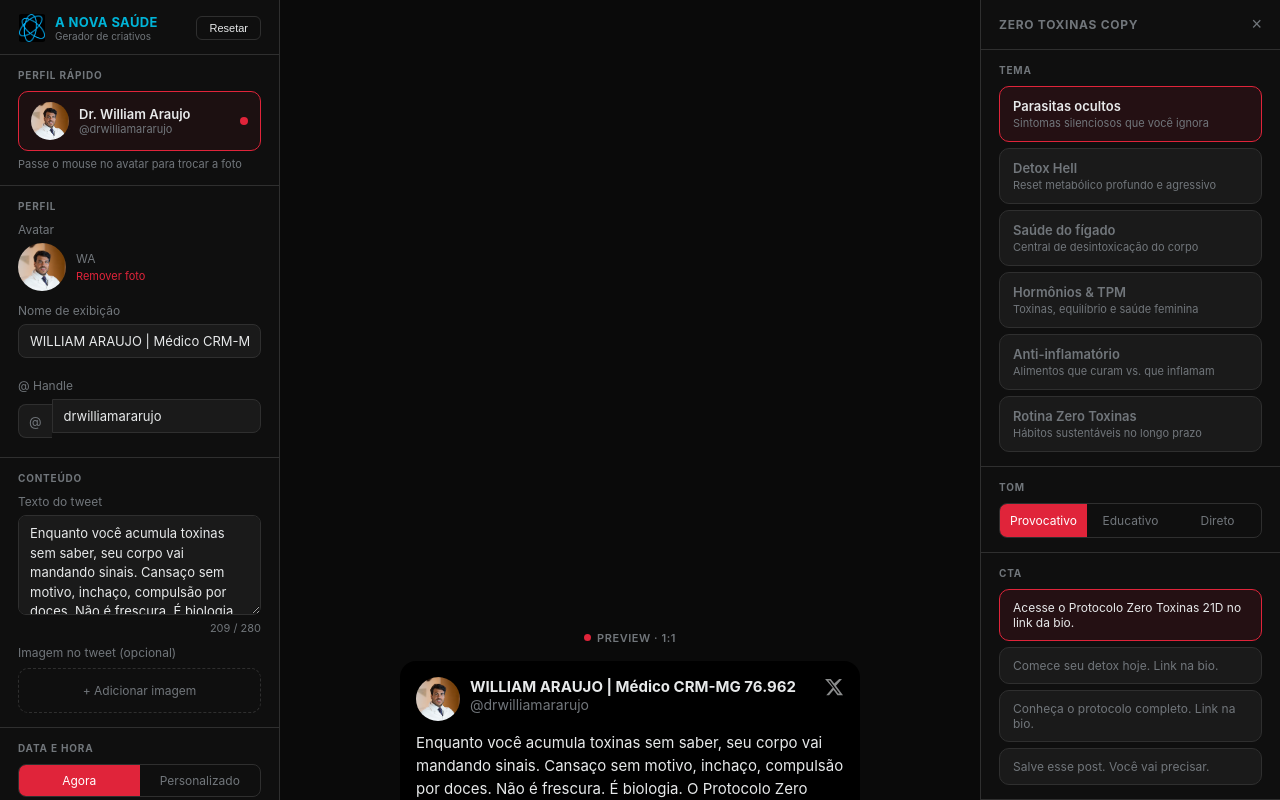
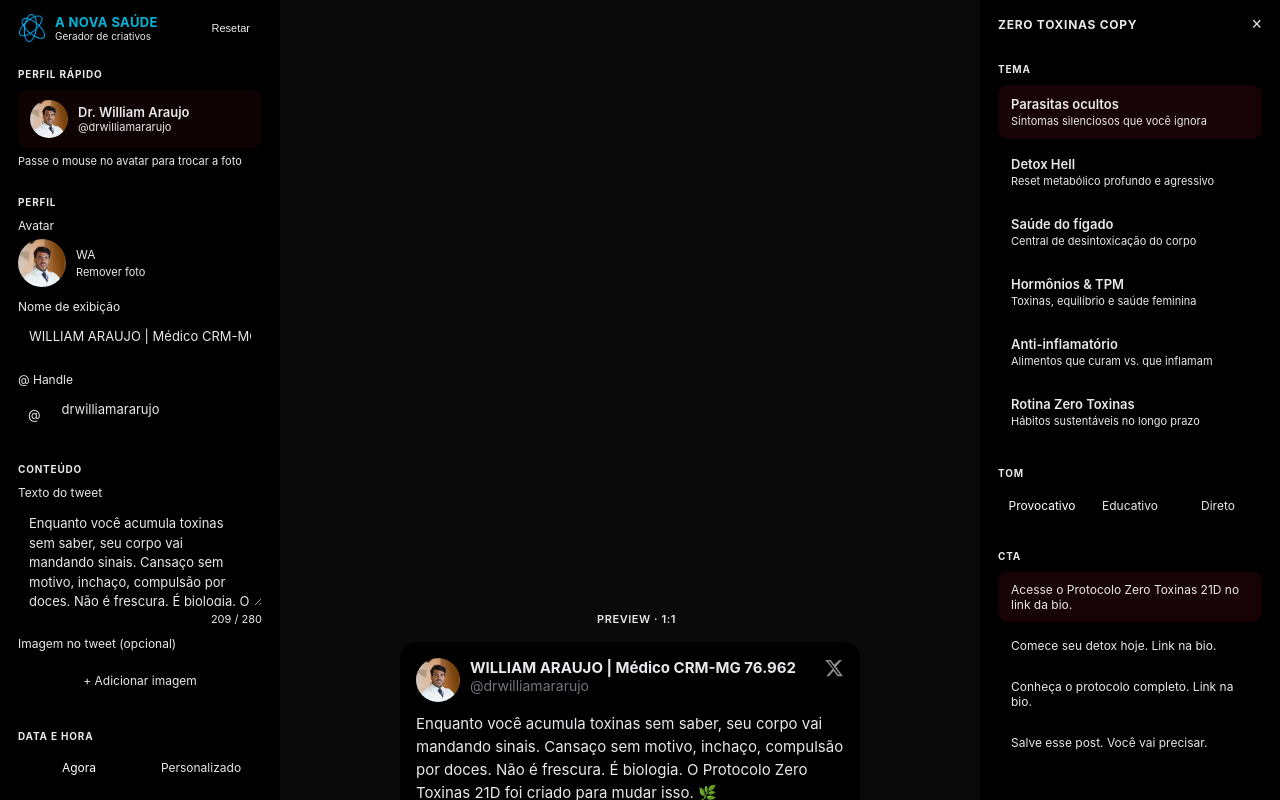
Before and after one commit to peduardoveloso-star/nova-saude-criativo, a Next.js app: page / in a window 1280 px wide. Shown: the top 800 px of the page. Built offline with nearby package versions, Linux system fonts and the light colour scheme.

Commit message:
Update Generator.module.css

```diff
--- a/src/components/Generator.module.css
+++ b/src/components/Generator.module.css
@@ -1,15 +1,3 @@
-:root {
-  --red: #e0243a;
-  --red-hover: #c41e32;
-  --bg1: #0f0f0f;
-  --bg2: #1a1a1a;
-  --bg3: #2a2a2a;
-  --border: #2f2f2f;
-  --text: #e7e9ea;
-  --muted: #71767b;
-  --accent: #1d9bf0;
-}
-
 .app {
   display: grid;
   grid-template-columns: 280px 1fr 300px;
```
